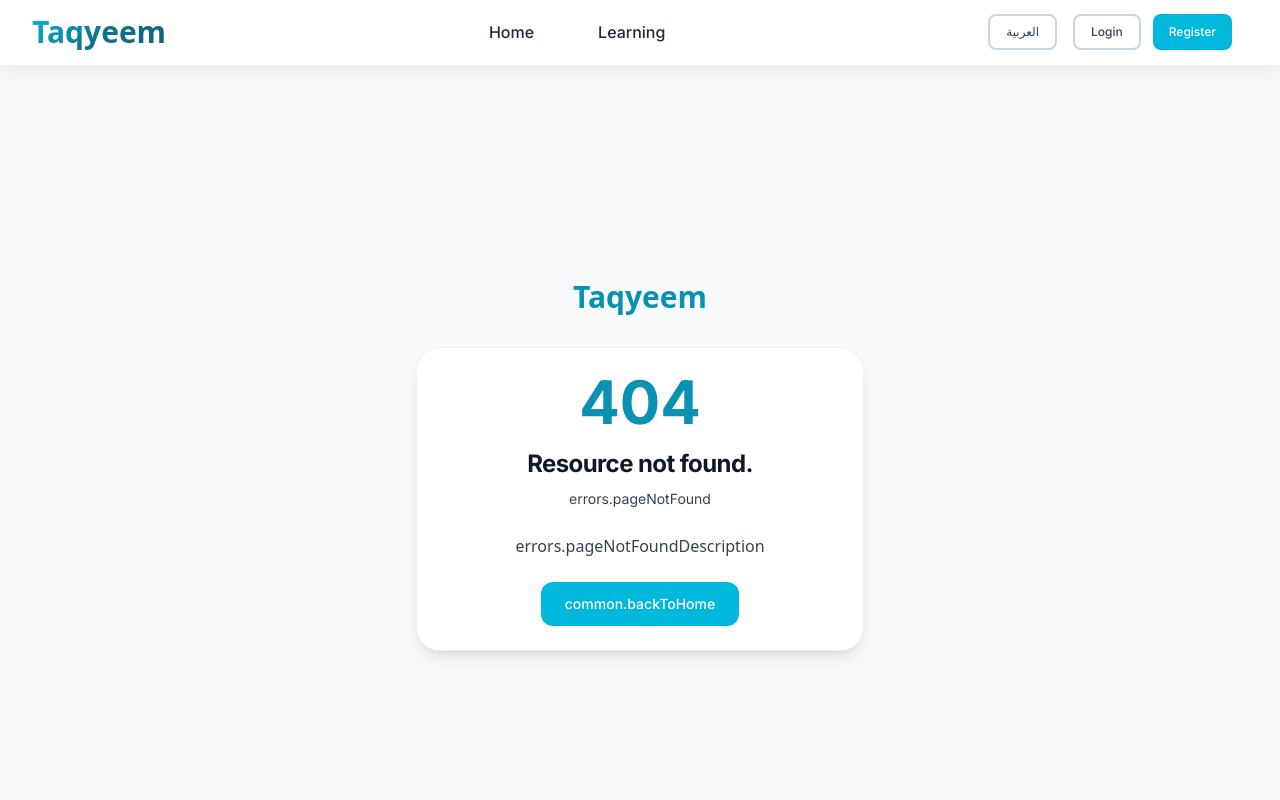
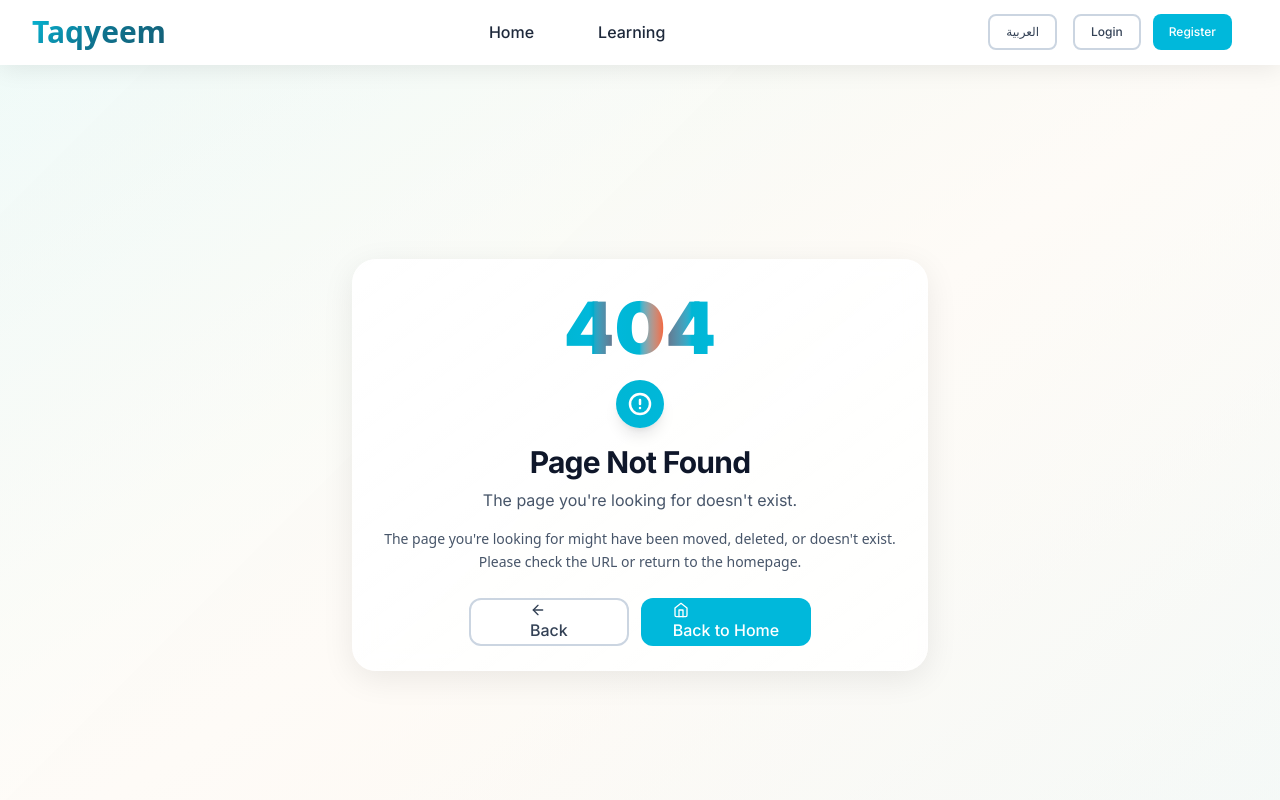
Before and after one commit to a7med-22/Taqyeem, a React app in the folder frontend/: page /contact in a window 1280 px wide. Shown: the top 800 px of the page. Built offline with nearby package versions, Linux system fonts and the light colour scheme; no server answers; the HTML template or start-up script is replaced by a standard one.

Commit message:
making notfound page 404

```diff
--- a/frontend/src/locales/ar.json
+++ b/frontend/src/locales/ar.json
@@ -248,7 +248,8 @@
         "active": "نشط",
         "inactive": "غير نشط",
         "past": "سابق",
-        "retry": "إعادة المحاولة"
+        "retry": "إعادة المحاولة",
+        "backToHome": "العودة إلى الرئيسية"
     },
     "status": {
         "pending": "في الانتظار",
@@ -266,7 +267,9 @@
         "serverError": "خطأ في الخادم. يرجى المحاولة لاحقاً.",
         "unauthorized": "وصول غير مصرح به.",
         "forbidden": "الوصول محظور.",
-        "notFound": "المورد غير موجود.",
+        "notFound": "الصفحة غير موجودة",
+        "pageNotFound": "الصفحة التي تبحث عنها غير موجودة.",
+        "pageNotFoundDescription": "الصفحة التي تبحث عنها ربما تم نقلها أو حذفها أو لا وجود لها. يرجى التحقق من الرابط أو العودة إلى الصفحة الرئيسية.",
         "validationError": "يرجى التحقق من المدخلات.",
         "genericError": "حدث خطأ ما. يرجى المحاولة مرة أخرى."
     },
--- a/frontend/src/locales/en.json
+++ b/frontend/src/locales/en.json
@@ -243,7 +243,8 @@
         "active": "Active",
         "inactive": "Inactive",
         "past": "Past",
-        "retry": "Retry"
+        "retry": "Retry",
+        "backToHome": "Back to Home"
     },
     "status": {
         "pending": "Pending",
@@ -261,7 +262,9 @@
         "serverError": "Server error. Please try again later.",
         "unauthorized": "Unauthorized access.",
         "forbidden": "Access forbidden.",
-        "notFound": "Resource not found.",
+        "notFound": "Page Not Found",
+        "pageNotFound": "The page you're looking for doesn't exist.",
+        "pageNotFoundDescription": "The page you're looking for might have been moved, deleted, or doesn't exist. Please check the URL or return to the homepage.",
         "validationError": "Please check your input.",
         "genericError": "Something went wrong. Please try again."
     },
--- a/frontend/src/pages/NotFoundPage.jsx
+++ b/frontend/src/pages/NotFoundPage.jsx
@@ -1,6 +1,6 @@
+import { AlertCircle, ArrowLeft, ArrowRight, Home } from "lucide-react";
 import { useTranslation } from "react-i18next";
 import { useNavigate } from "react-router-dom";
-import { AppName } from "../components/AppName.jsx";
 import { Button } from "../components/ui/Button.jsx";
 import {
   Card,
@@ -17,33 +17,136 @@ export default function NotFoundPage() {
 
   return (
     <div
-      className={`min-h-screen flex items-center justify-center bg-gray-50 py-12 px-4 sm:px-6 lg:px-8 ${
+      className={`h-screen bg-animated flex items-center justify-center px-4 sm:px-6 relative ${
         isRTL ? "rtl" : "ltr"
       }`}
     >
-      <div className="max-w-md w-full text-center">
-        <AppName className="mb-8" />
+      {/* Animated background gradient overlay */}
+      <div className="absolute inset-0 bg-gradient-to-br from-primary-100/30 via-white/50 to-secondary-100/30 pointer-events-none"></div>
 
-        <Card>
-          <CardHeader>
-            <div className="text-6xl font-bold text-primary-600 mb-4">404</div>
-            <CardTitle className="text-2xl">{t("errors.notFound")}</CardTitle>
-            <CardDescription>{t("errors.pageNotFound")}</CardDescription>
+      <div className="max-w-xl w-full relative z-10">
+        {/* Main Content Card */}
+        <Card variant="modern" className="overflow-hidden animate-slide-up">
+          <CardHeader className="text-center pb-4 pt-8">
+            {/* 404 Display - Smaller */}
+            <div className="relative mb-4">
+              <div className="text-6xl md:text-7xl font-black leading-none">
+                <span className="bg-gradient-to-r from-primary-500 via-cyan-500 to-secondary-500 bg-clip-text text-transparent">
+                  4
+                </span>
+                <span className="bg-gradient-to-r from-cyan-500 via-primary-500 to-accent-500 bg-clip-text text-transparent">
+                  0
+                </span>
+                <span className="bg-gradient-to-r from-secondary-500 via-primary-500 to-cyan-500 bg-clip-text text-transparent">
+                  4
+                </span>
+              </div>
+            </div>
+
+            {/* Icon Badge - Smaller */}
+            <div className="flex justify-center mb-4">
+              <div className="relative">
+                <div className="relative bg-gradient-to-br from-primary-500 to-cyan-500 p-3 rounded-full shadow-lg">
+                  <AlertCircle
+                    className="w-6 h-6 text-white"
+                    strokeWidth={2.5}
+                  />
+                </div>
+              </div>
+            </div>
+
+            <CardTitle className="text-2xl md:text-3xl font-bold text-secondary-900 mb-2">
+              {t("errors.notFound")}
+            </CardTitle>
+            <CardDescription className="text-base text-secondary-600">
+              {t("errors.pageNotFound")}
+            </CardDescription>
           </CardHeader>
-          <CardContent>
+
+          <CardContent className="px-6 pb-6">
+            {/* Short Description */}
             <p
-              className={`text-secondary-700 mb-6 ${
+              className={`text-secondary-600 text-sm leading-relaxed mb-6 text-center ${
                 isRTL ? "font-arabic" : "font-sans"
               }`}
             >
               {t("errors.pageNotFoundDescription")}
             </p>
-            <Button onClick={() => navigate("/")}>
-              {t("common.backToHome")}
-            </Button>
+
+            {/* Action Buttons */}
+            <div
+              className={`flex flex-col sm:flex-row gap-3 justify-center ${
+                isRTL ? "sm:flex-row-reverse" : ""
+              }`}
+            >
+              {isRTL ? (
+                <>
+                  {/* Home button first in RTL */}
+                  <Button
+                    onClick={() => navigate("/")}
+                    variant="default"
+                    size="lg"
+                    className="flex-1 sm:flex-none min-w-[160px]"
+                  >
+                    <Home className="w-4 h-4 ml-2" />
+                    {t("common.backToHome")}
+                  </Button>
+                  {/* Back button second in RTL */}
+                  <Button
+                    onClick={() => navigate(-1)}
+                    variant="outline"
+                    size="lg"
+                    className="flex-1 sm:flex-none min-w-[160px]"
+                  >
+                    <ArrowRight className="w-4 h-4 ml-2" />
+                    {t("common.back")}
+                  </Button>
+                </>
+              ) : (
+                <>
+                  {/* Back button first in LTR */}
+                  <Button
+                    onClick={() => navigate(-1)}
+                    variant="outline"
+                    size="lg"
+                    className="flex-1 sm:flex-none min-w-[160px]"
+                  >
+                    <ArrowLeft className="w-4 h-4 mr-2" />
+                    {t("common.back")}
+                  </Button>
+                  {/* Home button second in LTR */}
+                  <Button
+                    onClick={() => navigate("/")}
+                    variant="default"
+                    size="lg"
+                    className="flex-1 sm:flex-none min-w-[160px]"
+                  >
+                    <Home className="w-4 h-4 mr-2" />
+                    {t("common.backToHome")}
+                  </Button>
+                </>
+              )}
+            </div>
           </CardContent>
         </Card>
       </div>
+
+      {/* Custom Animations */}
+      <style>{`
+        @keyframes slide-up {
+          from {
+            opacity: 0;
+            transform: translateY(20px);
+          }
+          to {
+            opacity: 1;
+            transform: translateY(0);
+          }
+        }
+        .animate-slide-up {
+          animation: slide-up 0.6s ease-out;
+        }
+      `}</style>
     </div>
   );
 }
```
Also changed, not shown: 2 other files (tests, documents, lock files or other folders).
